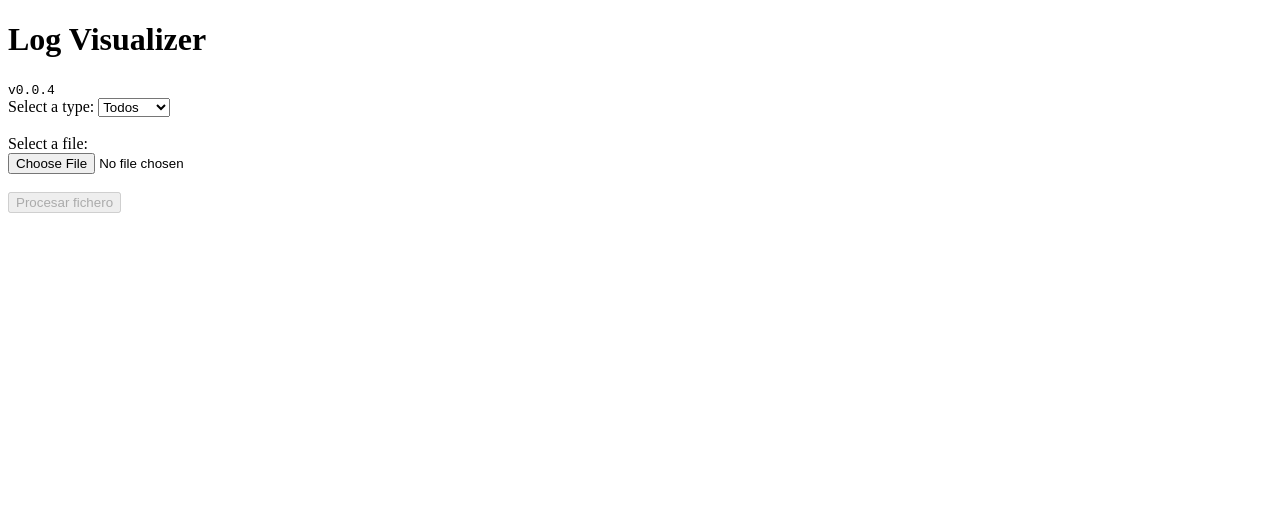
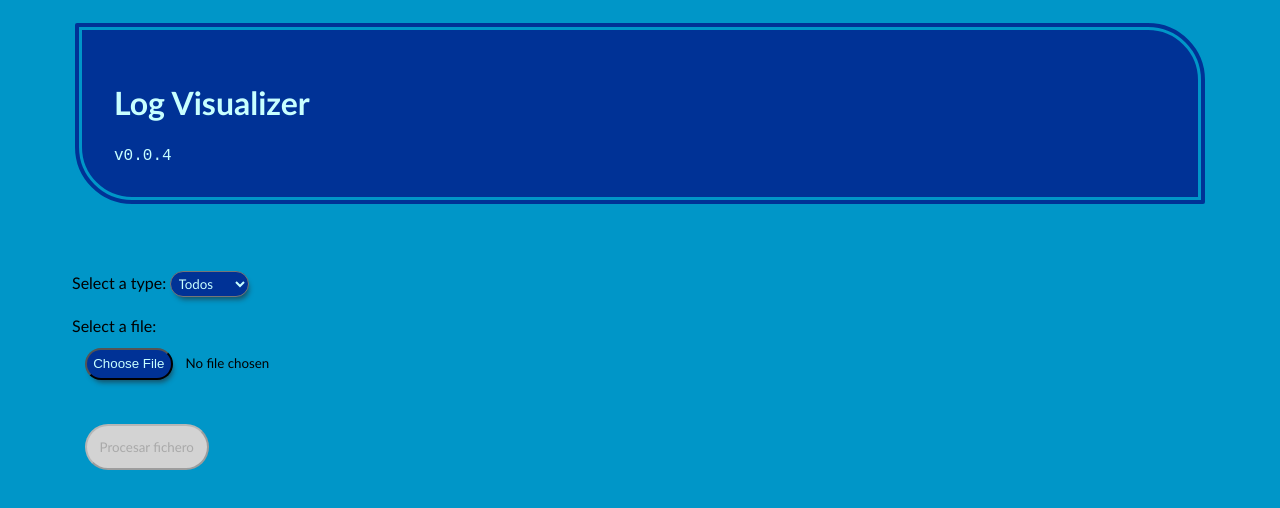
Before and after one commit to User-v2/logvisualizer, a plain HTML site: page index.html in a window 1280 px wide. Drawn offline with Linux system fonts and the light colour scheme; the site is published under a folder, as on GitHub Pages, so addresses that start at the root find nothing.

Commit message:
Update index.html

```diff
--- a/index.html
+++ b/index.html
@@ -1,8 +1,8 @@
 <!DOCTYPE html>
     <head>
         <title>Log Visualizer</title>
-        <link rel="stylesheet" href="/style/main.css">
-        <link rel="icon" type="image/x-icon" href="/res/icon.png">
+        <link rel="stylesheet" href="./style/main.css">
+        <link rel="icon" type="image/x-icon" href="./res/icon.png">
     </head>
     <body>
         <div id="page-title">
```
